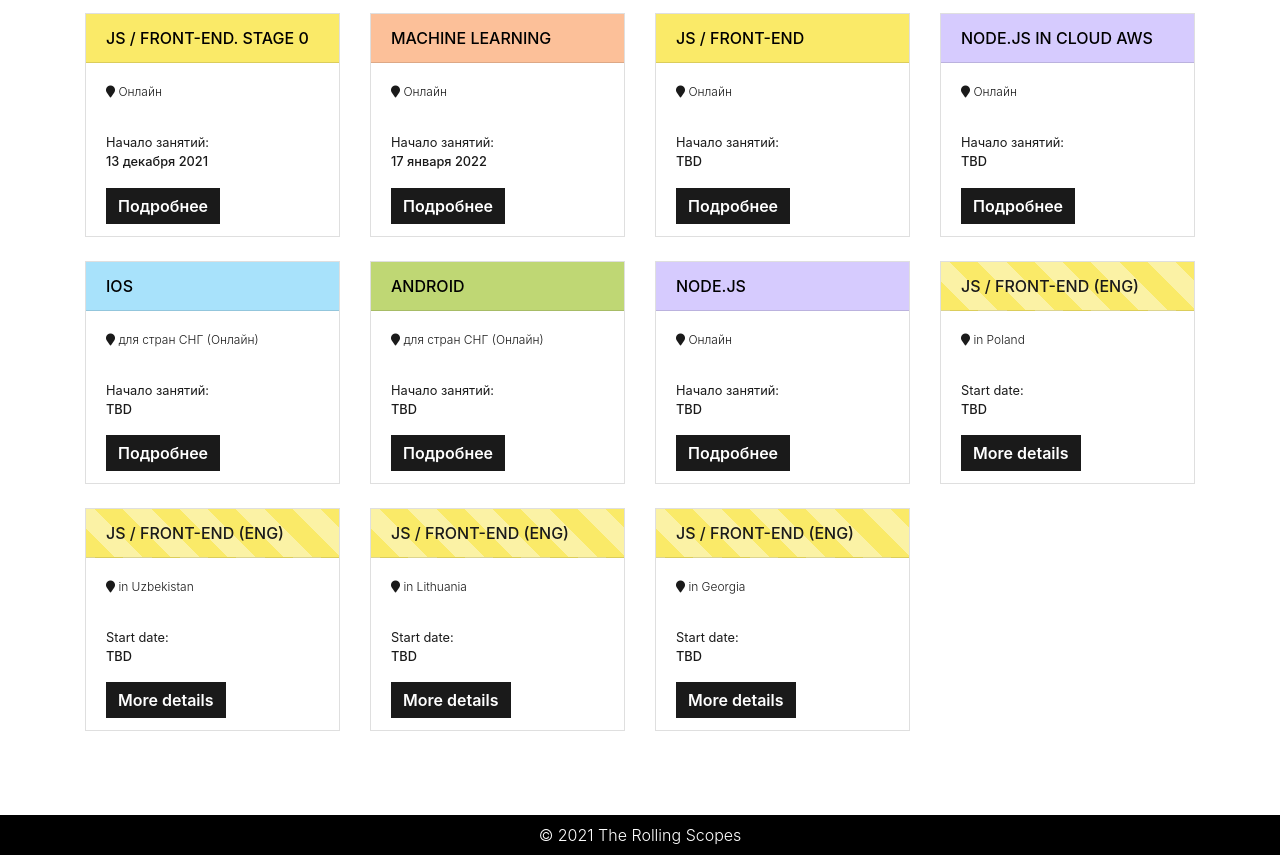
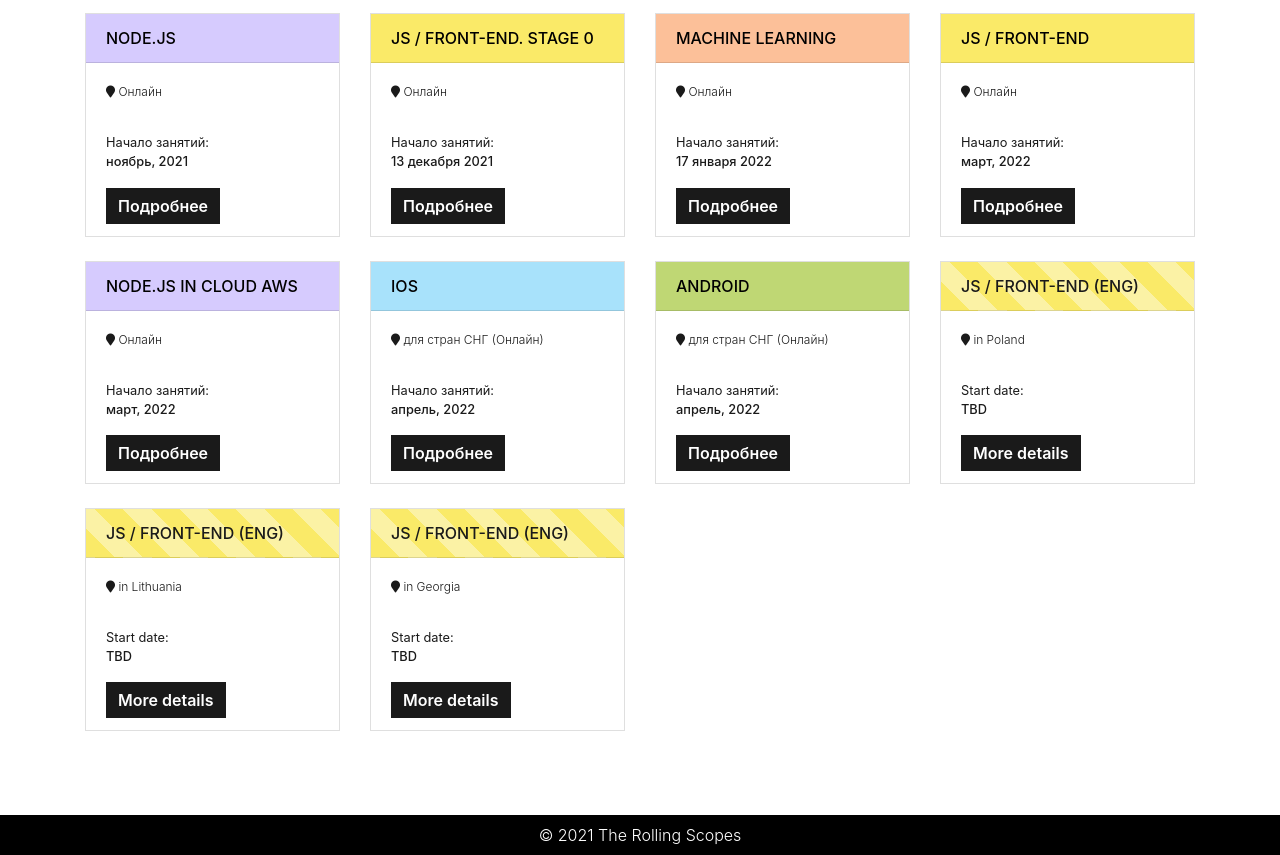
Before and after one commit to rolling-scopes-school/rs.school-site, a website: page app/index.html in a window 1280 px wide. Shown: the part 445-1300 px from the top of the page. Drawn offline with nearby package versions, Linux system fonts and the light colour scheme; files that its build step writes are made by us from their sources.

Commit message:
upd course start dates on LP

```diff
--- a/app/index.html
+++ b/app/index.html
@@ -80,6 +80,20 @@
 
     <div class="col mb-4">
       <div class="card h-100">
+        <div class="card-header mark-nodejs">Node.js</div>
+        <div class="card-body">
+          <p class="card-text">
+            <i class="fas fa-map-marker"></i> Онлайн</p>
+        </div>
+        <div class="card-footer">
+          <p class="small">Начало занятий: <br> <strong>ноябрь, 2021</strong></p>
+          <a href="https://rs.school/nodejs/" class="btn btn-primary">Подробнее</a>
+        </div>
+      </div>
+    </div>
+
+    <div class="col mb-4">
+      <div class="card h-100">
         <div class="card-header mark"> JS / Front-end. Stage 0</div>
         <div class="card-body">
           <p class="card-text"><i class="fas fa-map-marker"></i> Онлайн</p>
@@ -111,7 +125,7 @@
           <p class="card-text"><i class="fas fa-map-marker"></i> Онлайн</p>
         </div>
         <div class="card-footer">
-          <p class="small">Начало занятий: <br> <strong>TBD</strong></p>
+          <p class="small">Начало занятий: <br> <strong>март, 2022</strong></p>
           <a href="https://rs.school/js/" class="btn btn-primary">Подробнее</a>
         </div>
       </div>
@@ -125,7 +139,7 @@
             <i class="fas fa-map-marker"></i> Онлайн</p>
         </div>
         <div class="card-footer">
-          <p class="small">Начало занятий: <br> <strong>TBD</strong></p>
+          <p class="small">Начало занятий: <br> <strong>март, 2022</strong></p>
           <a href="https://rs.school/nodejs-aws/" class="btn btn-primary">Подробнее</a>
         </div>
       </div>
@@ -139,7 +153,7 @@
             <i class="fas fa-map-marker"></i> для стран СНГ (Онлайн)</p>
         </div>
         <div class="card-footer">
-          <p class="small">Начало занятий: <br> <strong>TBD</strong></p>
+          <p class="small">Начало занятий: <br> <strong>апрель, 2022</strong></p>
           <a href="https://rs.school/ios/" class="btn btn-primary">Подробнее</a>
         </div>
       </div>
@@ -153,22 +167,8 @@
             <i class="fas fa-map-marker"></i> для стран СНГ (Онлайн)</p>
         </div>
         <div class="card-footer">
-          <p class="small">Начало занятий: <br> <strong>TBD</strong></p>
+          <p class="small">Начало занятий: <br> <strong>апрель, 2022</strong></p>
           <a href="https://rs.school/android/" class="btn btn-primary">Подробнее</a>
-        </div>
-      </div>
-    </div>
-
-    <div class="col mb-4">
-      <div class="card h-100">
-        <div class="card-header mark-nodejs">Node.js</div>
-        <div class="card-body">
-          <p class="card-text">
-            <i class="fas fa-map-marker"></i> Онлайн</p>
-        </div>
-        <div class="card-footer">
-          <p class="small">Начало занятий: <br> <strong>TBD</strong></p>
-          <a href="https://rs.school/nodejs/" class="btn btn-primary">Подробнее</a>
         </div>
       </div>
     </div>
@@ -182,19 +182,6 @@
         <div class="card-footer">
           <p class="small">Start date: <br> <strong>TBD</strong></p>
           <a href="https://rs.school/poland/" class="btn btn-primary">More details</a>
-        </div>
-      </div>
-    </div>
-
-    <div class="col mb-4">
-      <div class="card h-100">
-        <div class="card-header mark-striped">JS / Front-end (ENG)</div>
-        <div class="card-body">
-          <p class="card-text"><i class="fas fa-map-marker"></i> in Uzbekistan</p>
-        </div>
-        <div class="card-footer">
-          <p class="small">Start date: <br> <strong>TBD</strong></p>
-          <a href="https://rs.school/uzbekistan/" class="btn btn-primary">More details</a>
         </div>
       </div>
     </div>
```
Also changed, not shown: app/nodejs/index.html (+19 -19 lines), docs/index.html (+1 -1 lines), docs/nodejs/index.html (+1 -1 lines).
